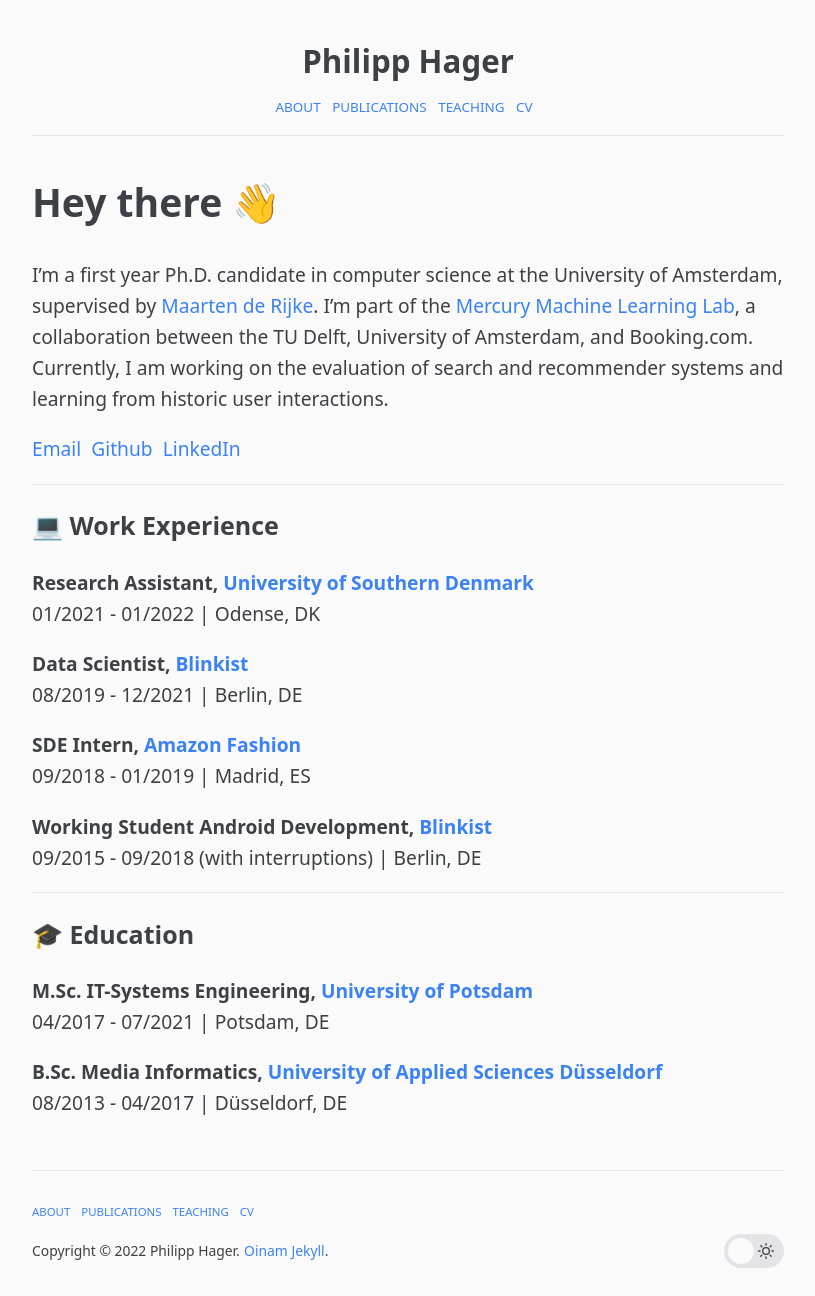
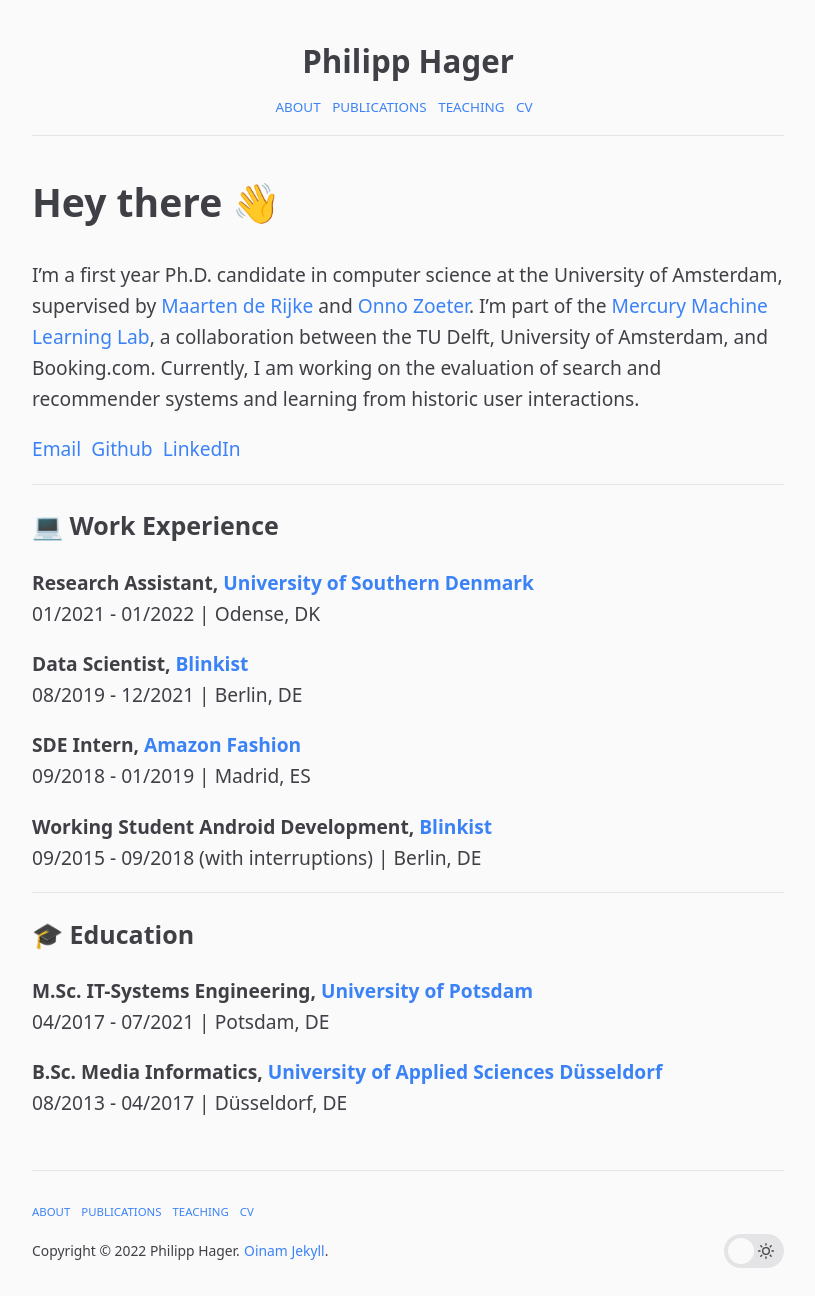
Before and after one commit to philipphager/philipphager.github.io, a Jekyll site: the page built from index.md, in a window 1280 px wide. Shown: the whole page, without its empty margins (232-1047 px from the left). Built offline with Jekyll 4.4.1, drawn with Linux system fonts in a browser that asks for light colours.

Commit message:
Update index.md

```diff
--- a/index.md
+++ b/index.md
@@ -3,7 +3,7 @@ layout: page
 title: Hey there 👋
 permalink: /
 ---
-I'm a first year Ph.D. candidate in computer science at the University of Amsterdam, supervised by [Maarten de Rijke](https://staff.fnwi.uva.nl/m.derijke/). I'm part of the [Mercury Machine Learning Lab](https://search.brave.com/search?q=Mercury+Machine+Learning+lav&source=web), a collaboration between the TU Delft, University of Amsterdam, and Booking.com. Currently, I am working on the evaluation of search and recommender systems and learning from historic user interactions.
+I'm a first year Ph.D. candidate in computer science at the University of Amsterdam, supervised by [Maarten de Rijke](https://staff.fnwi.uva.nl/m.derijke/) and [Onno Zoeter](https://dl.acm.org/profile/81315492758). I'm part of the [Mercury Machine Learning Lab](https://search.brave.com/search?q=Mercury+Machine+Learning+lav&source=web), a collaboration between the TU Delft, University of Amsterdam, and Booking.com. Currently, I am working on the evaluation of search and recommender systems and learning from historic user interactions.
 
 <a href="mailto:p.k.hager@uva.nl">Email</a>
 [&nbsp;Github](https://github.com/philipphager/)
```
